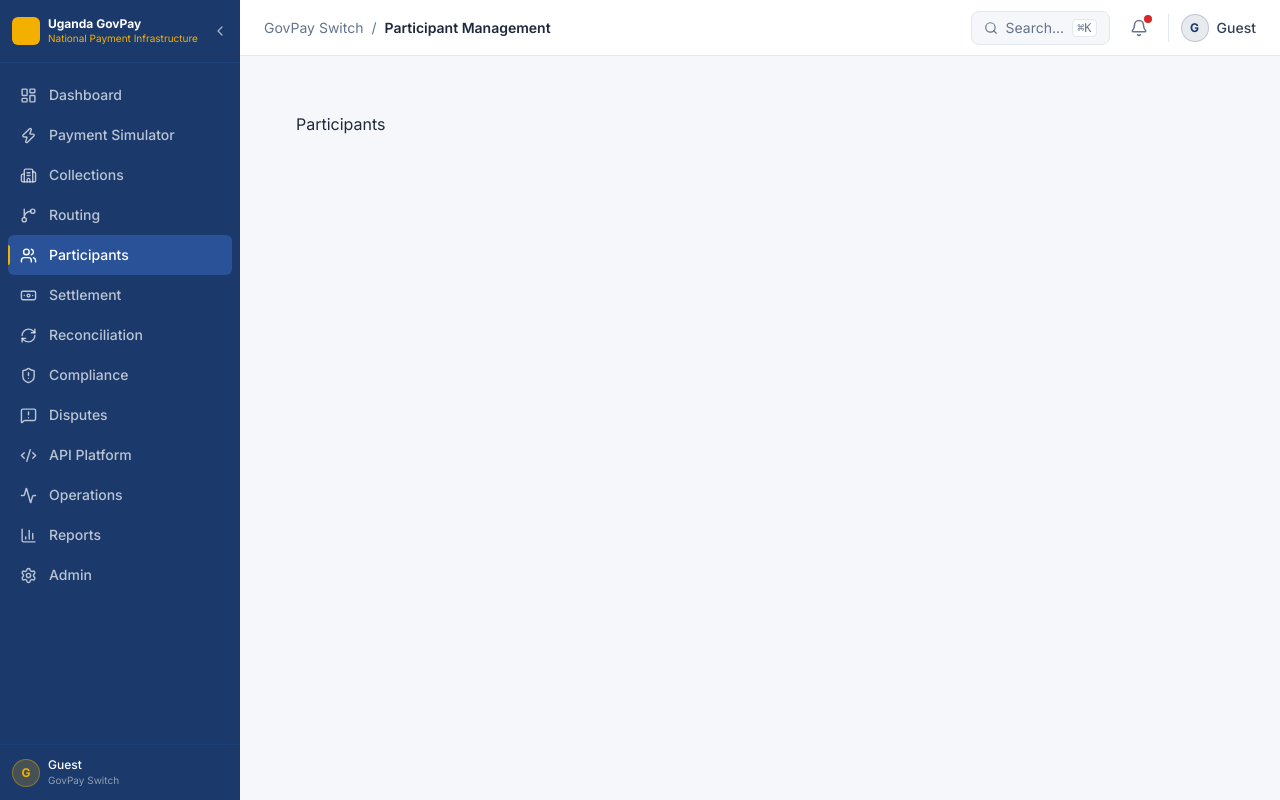
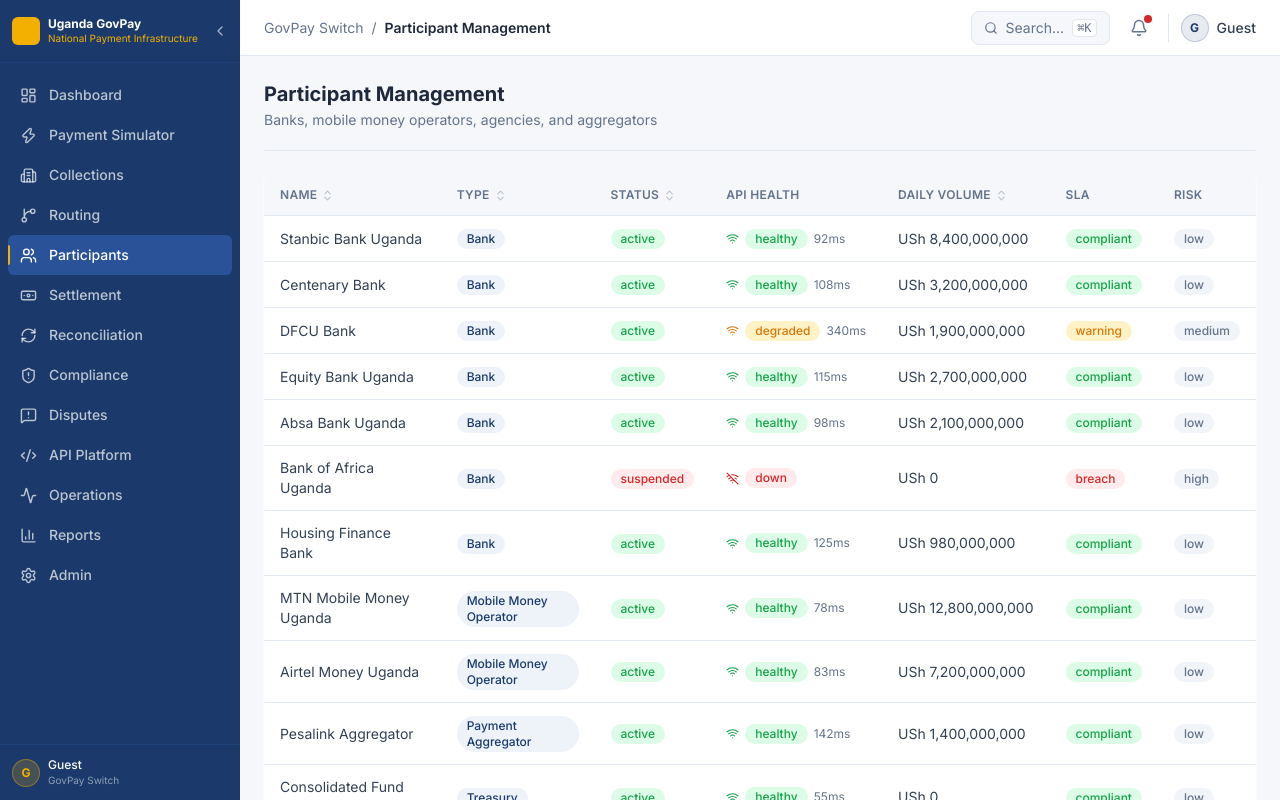
Before and after one commit to benbazus/gou-psp, a React (Vite) app: page /app/participants in a window 1280 px wide. Built offline with nearby package versions, Linux system fonts and the light colour scheme.

Commit message:
feat: implement Participant Management with drawer and API key modal

```diff
--- /dev/null
+++ b/src/features/participants/ParticipantDrawer.tsx
@@ -0,0 +1,145 @@
+import { Drawer } from '../../components/ui/Drawer'
+import { Modal } from '../../components/ui/Modal'
+import { Badge, statusVariant } from '../../components/ui/Badge'
+import { LineChart } from '../../components/charts/LineChart'
+import { useState } from 'react'
+import { useMutation, useQueryClient } from '@tanstack/react-query'
+import { participantsApi } from '../../services/mockApi'
+import { useAppStore } from '../../store/appStore'
+import { formatUGX, formatNumber } from '../../utils/format'
+import { ShieldOff, ShieldCheck, Key } from 'lucide-react'
+import type { Participant } from '../../types'
+
+interface Props {
+  participant: Participant | null
+  onClose: () => void
+}
+
+export function ParticipantDrawer({ participant, onClose }: Props) {
+  const addToast = useAppStore((s) => s.addToast)
+  const qc = useQueryClient()
+  const [apiKeyModal, setApiKeyModal] = useState(false)
+
+  const { mutate: suspend } = useMutation({
+    mutationFn: (id: string) => participantsApi.suspend(id),
+    onSuccess: () => {
+      addToast(`${participant?.name} suspended`, 'warning')
+      qc.invalidateQueries({ queryKey: ['participants'] })
+      onClose()
+    },
+  })
+
+  const { mutate: activate } = useMutation({
+    mutationFn: (id: string) => participantsApi.activate(id),
+    onSuccess: () => {
+      addToast(`${participant?.name} activated`, 'success')
+      qc.invalidateQueries({ queryKey: ['participants'] })
+      onClose()
+    },
+  })
+
+  if (!participant) return null
+
+  const healthData = participant.apiHealthHistory.map((v, i) => ({
+    day: `D-${6 - i}`,
+    latency: v,
+  }))
+
+  return (
+    <>
+      <Drawer
+        open
+        onClose={onClose}
+        title={participant.name}
+        subtitle={`${participant.type} · ${participant.id}`}
+      >
+        <div className="space-y-5">
+          <div className="flex gap-2 flex-wrap">
+            <Badge variant={statusVariant(participant.status)}>{participant.status}</Badge>
+            <Badge variant={statusVariant(participant.apiHealth)}>API: {participant.apiHealth}</Badge>
+            <Badge variant={statusVariant(participant.riskRating)}>Risk: {participant.riskRating}</Badge>
+            <Badge variant={statusVariant(participant.slaStatus)}>SLA: {participant.slaStatus}</Badge>
+          </div>
+
+          <div className="grid grid-cols-2 gap-3">
+            <div className="bg-surface rounded-lg p-3">
+              <div className="text-xs text-muted">Daily Volume</div>
+              <div className="text-sm font-bold text-primary">{formatUGX(participant.dailyVolume)}</div>
+            </div>
+            <div className="bg-surface rounded-lg p-3">
+              <div className="text-xs text-muted">Daily Count</div>
+              <div className="text-sm font-bold text-primary">{formatNumber(participant.dailyCount)}</div>
+            </div>
+            <div className="bg-surface rounded-lg p-3">
+              <div className="text-xs text-muted">API Latency</div>
+              <div className="text-sm font-bold">{participant.apiLatency}ms</div>
+            </div>
+            <div className="bg-surface rounded-lg p-3">
+              <div className="text-xs text-muted">Settlement Account</div>
+              <div className="text-xs font-mono mt-0.5 break-all">{participant.settlementAccount}</div>
+            </div>
+          </div>
+
+          <div>
+            <div className="text-xs font-semibold text-muted uppercase tracking-wide mb-2">API Latency — Last 7 Days (ms)</div>
+            <LineChart
+              data={healthData}
+              xKey="day"
+              lines={[{ key: 'latency', color: '#1B3A6B', name: 'Latency (ms)' }]}
+              height={140}
+            />
+          </div>
+
+          <div className="flex flex-col gap-2">
+            {participant.status === 'active'
+              ? (
+                <button onClick={() => suspend(participant.id)}
+                  className="flex items-center gap-2 w-full py-2.5 border border-danger text-danger rounded-lg text-sm font-medium hover:bg-danger-light transition-colors justify-center">
+                  <ShieldOff size={14} /> Suspend Participant
+                </button>
+              )
+              : (
+                <button onClick={() => activate(participant.id)}
+                  className="flex items-center gap-2 w-full py-2.5 bg-success text-white rounded-lg text-sm font-medium hover:bg-green-700 transition-colors justify-center">
+                  <ShieldCheck size={14} /> Activate Participant
+                </button>
+              )}
+            <button onClick={() => setApiKeyModal(true)}
+              className="flex items-center gap-2 w-full py-2.5 border border-border text-slate-700 rounded-lg text-sm font-medium hover:bg-surface transition-colors justify-center">
+              <Key size={14} /> View API Keys
+            </button>
+          </div>
+        </div>
+      </Drawer>
+
+      <Modal
+        open={apiKeyModal}
+        onClose={() => setApiKeyModal(false)}
+        title="API Key Management"
+        footer={
+          <button
+            onClick={() => { setApiKeyModal(false); addToast('New API key generated', 'success') }}
+            className="px-4 py-2 bg-primary text-white rounded-lg text-sm font-semibold hover:bg-primary-light transition-colors">
+            Regenerate Key
+          </button>
+        }
+      >
+        <div className="space-y-4 text-sm">
+          <div>
+            <div className="text-xs text-muted mb-1">Live API Key</div>
+            <div className="font-mono bg-surface border border-border rounded px-3 py-2 text-xs">
+              {`gps_live_${'*'.repeat(32)}${participant.id.slice(0, 4)}`}
+            </div>
+          </div>
+          <div>
+            <div className="text-xs text-muted mb-1">Sandbox API Key</div>
+            <div className="font-mono bg-surface border border-border rounded px-3 py-2 text-xs">
+              {`gps_test_${'*'.repeat(32)}${participant.id.slice(0, 4)}`}
+            </div>
+          </div>
+          <p className="text-xs text-muted">Regenerating invalidates the current key immediately.</p>
+        </div>
+      </Modal>
+    </>
+  )
+}
--- a/src/routes/app/participants.tsx
+++ b/src/routes/app/participants.tsx
@@ -1,3 +1,56 @@
+import { useQuery } from '@tanstack/react-query'
+import { useState } from 'react'
+import { PageHeader } from '../../components/ui/PageHeader'
+import { DataTable } from '../../components/ui/DataTable'
+import { Badge, statusVariant } from '../../components/ui/Badge'
+import { ParticipantDrawer } from '../../features/participants/ParticipantDrawer'
+import { participantsApi } from '../../services/mockApi'
+import { formatUGX } from '../../utils/format'
+import { Wifi, WifiOff } from 'lucide-react'
+import type { Participant } from '../../types'
+
 export default function ParticipantsPage() {
-  return <div className="p-8">Participants</div>
+  const [selected, setSelected] = useState<Participant | null>(null)
+  const { data = [], isLoading } = useQuery({
+    queryKey: ['participants'],
+    queryFn: participantsApi.list,
+  })
+
+  return (
+    <div>
+      <PageHeader title="Participant Management" subtitle="Banks, mobile money operators, agencies, and aggregators" />
+      <DataTable<Participant & Record<string, unknown>>
+        columns={[
+          { key: 'name', header: 'Name', sortable: true },
+          { key: 'type', header: 'Type', sortable: true,
+            render: (r) => <Badge variant="info">{r.type as string}</Badge> },
+          { key: 'status', header: 'Status', sortable: true,
+            render: (r) => <Badge variant={statusVariant(r.status as string)}>{r.status as string}</Badge> },
+          { key: 'apiHealth', header: 'API Health',
+            render: (r) => (
+              <div className="flex items-center gap-1.5">
+                {r.apiHealth === 'down'
+                  ? <WifiOff size={13} className="text-danger" />
+                  : <Wifi size={13} className={r.apiHealth === 'healthy' ? 'text-success' : 'text-warning'} />}
+                <Badge variant={statusVariant(r.apiHealth as string)}>{r.apiHealth as string}</Badge>
+                {r.apiHealth !== 'down' && (
+                  <span className="text-xs text-muted">{r.apiLatency as number}ms</span>
+                )}
+              </div>
+            )},
+          { key: 'dailyVolume', header: 'Daily Volume', sortable: true,
+            render: (r) => formatUGX(r.dailyVolume as number) },
+          { key: 'slaStatus', header: 'SLA',
+            render: (r) => <Badge variant={statusVariant(r.slaStatus as string)}>{r.slaStatus as string}</Badge> },
+          { key: 'riskRating', header: 'Risk',
+            render: (r) => <Badge variant={statusVariant(r.riskRating as string)}>{r.riskRating as string}</Badge> },
+        ]}
+        data={data as (Participant & Record<string, unknown>)[]}
+        keyField="id"
+        loading={isLoading}
+        onRowClick={(row) => setSelected(row as unknown as Participant)}
+      />
+      <ParticipantDrawer participant={selected} onClose={() => setSelected(null)} />
+    </div>
+  )
 }
```
